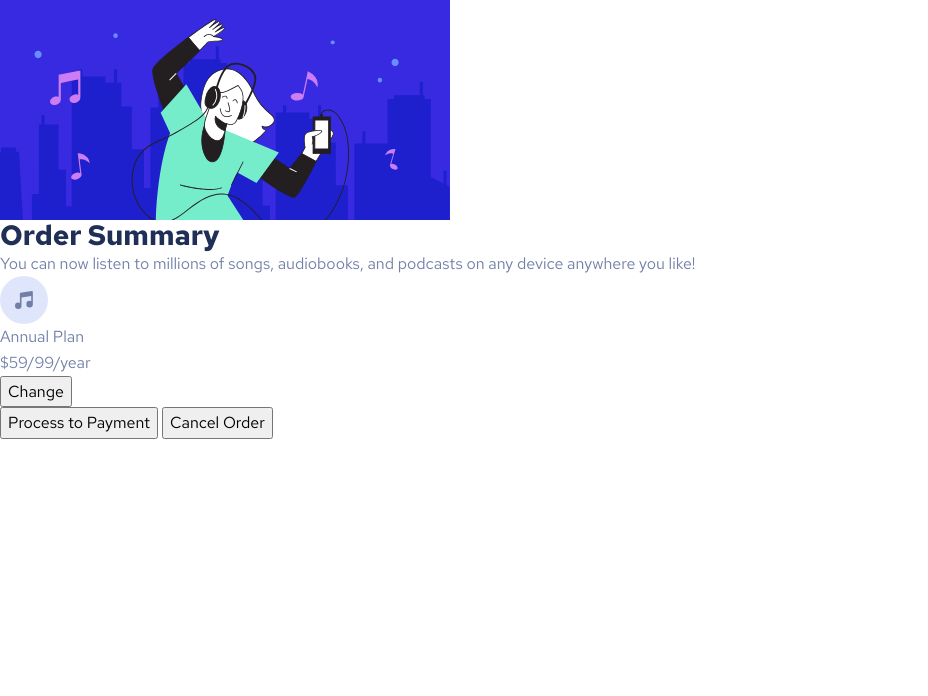
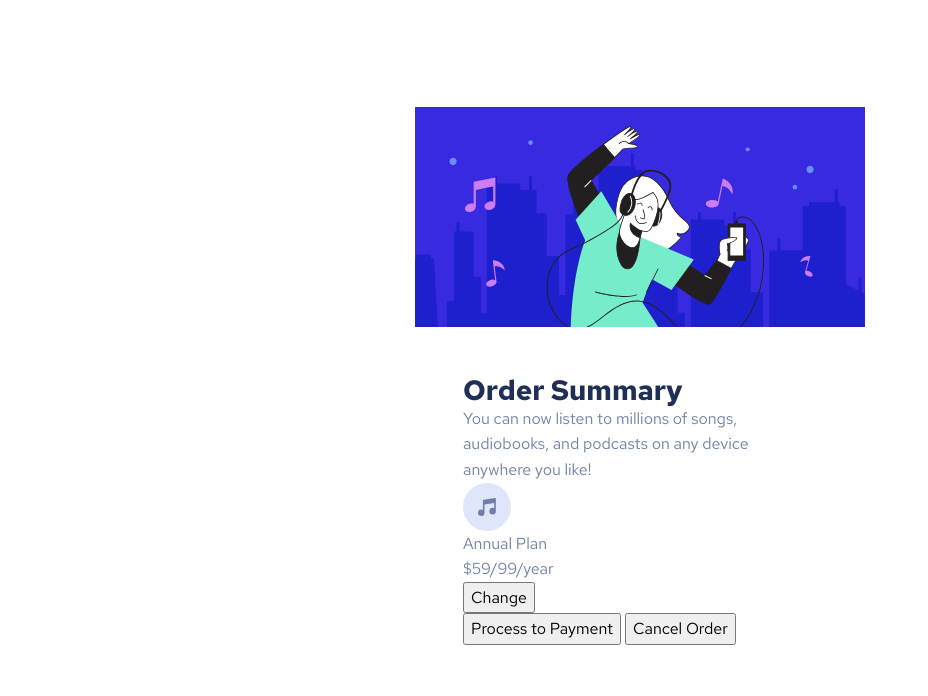
Before and after one commit to Annie-Huang/cube-css, a website: page index.html in a window 1280 px wide. Shown: the whole page, without its empty margins (0-928 px from the left). Drawn offline with Linux system fonts and the light colour scheme.

Commit message:
Place the card to the center of the page.

```diff
--- a/index.html
+++ b/index.html
@@ -17,9 +17,9 @@
     <link rel="stylesheet" href="style.css" />
   </head>
   <body>
-    <div class="card">
+    <div class="card bg-neutral-100">
       <img class="card__image" src="/images/illustration-hero.svg" alt="" />
-      <div class="card__content">
+      <div class="card__content padding-48">
         <h2>Order Summary</h2>
         <p>
           You can now listen to millions of songs, audiobooks, and podcasts on
--- a/style.css
+++ b/style.css
@@ -100,6 +100,11 @@ body {
   line-height: 1.6;
   color: var(--clr-neutral-400);
   background: var(--clr-primary-200);
+
+  /* for demo only */
+  display: grid;
+  min-height: 100vh;
+  place-items: center;
 }
 
 h1,
@@ -131,8 +136,14 @@ h2 {
 }
 
 .bg-neutral-100 {
-  color: var(--clr-neutral-100);
+  background-color: var(--clr-neutral-100);
 }
 .bg-neutral-200 {
-  color: var(--clr-neutral-200);
+  background-color: var(--clr-neutral-200);
 }
+
+/* block */
+.card {
+  /* for demo only */
+  max-width: 450px;
+}
```
